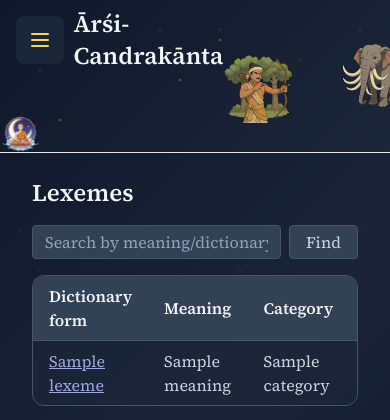
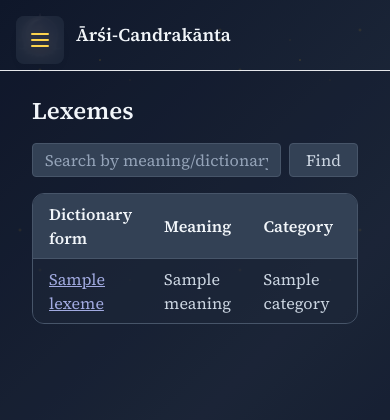
Before and after one commit to tanastasis/Candrakanta, a Python web app: template app/templates/home.html in a window 390 px wide. Shown: the top 420 px of the page. Run offline with Jinja, Linux system fonts and the light colour scheme; the template is opened without the code that fills it: most values are stand-ins (such as "Sample title", 1, 10 or a date in 2020); some libraries are stand-ins or nearby versions.

Commit message:
changed header for mobile

```diff
--- a/app/templates/base.html
+++ b/app/templates/base.html
@@ -82,17 +82,38 @@
        class="fixed inset-0 bg-black/70 z-40 md:hidden" x-transition.opacity></div>
 
   <!-- Header — теперь звёздное небо всегда будет -->
-  <header class="relative flex items-end w-full border-b overflow-hidden header-sky">
-    <div class="w-48 mr-2">
-      <img src="/static/logo1.png" alt="Buddhist monk under the Moon" class="w-full h-auto object-contain">
+  <header class="relative flex items-center justify-between w-full px-4 py-3 border-b overflow-hidden header-sky md:px-6 md:py-4">
+    <!-- Левый логотип + название (всегда видно) -->
+    <div class="flex items-center gap-3 md:gap-4 z-10">
+      <!-- Логотип монаха — уменьшаем на мобильных -->
+      <div class="w-12 md:w-16 lg:w-48 flex-shrink-0">
+        <img src="/static/logo1.png"
+            alt="Buddhist monk under the Moon"
+            class="w-full h-auto object-contain drop-shadow-lg">
+      </div>
+
+      <!-- Название сайта — прячем на очень маленьких экранах, если критично -->
+      <a href="/" class="font-bold text-lg md:text-2xl lg:text-3xl text-slate-100 hover:text-amber-300 transition-colors whitespace-nowrap">
+        Ārśi-Candrakānta
+      </a>
     </div>
-    <a href="/" class="font-semibold text-2xl ml-6 mb-[5rem] text-slate-100 hover:text-amber-300">
-      Ārśi-Candrakānta
-    </a>
-    <div class="ml-auto mr-[6rem] flex items-end gap-[3rem]">
-      <img src="/static/logo4.png" alt="Hunter" class="h-[8rem] w-auto object-contain">
-      <img src="/static/logo3.png" alt="Six-Tusked Elephant" class="h-[9.5rem] w-auto self-end object-contain">
+
+    <!-- Правые логотипы — показываем только от планшета и выше -->
+    <div class="hidden md:flex items-end gap-6 lg:gap-12 mr-4 lg:mr-12">
+      <img src="/static/logo4.png" alt="Hunter"
+          class="h-20 lg:h-28 w-auto object-contain drop-shadow-lg">
+      <img src="/static/logo3.png" alt="Six-Tusked Elephant"
+          class="h-24 lg:h-32 w-auto object-contain drop-shadow-lg">
     </div>
+
+    <!-- На сверхмаленьких экранах (≤360px) можно вообще убрать название, оставив только логотип -->
+    <!-- Раскомментируй, если нужно:
+    <style>
+      @media (max-width: 360px) {
+        header a[href="/"] span { display: none; }
+      }
+    </style>
+    -->
   </header>
 
   <!-- Остальное — как было (сайдбар, main, скрипты) -->
```
